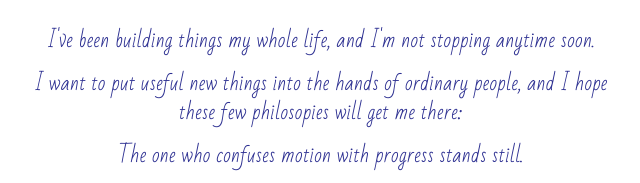
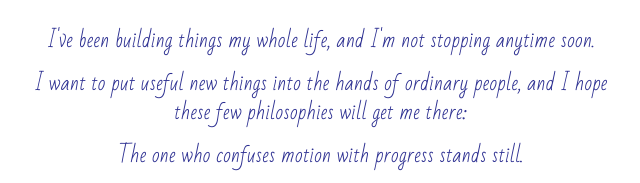
Before and after one commit to hellojustin/hellojustin.github.io, a website: page index.html in a window 1280 px wide. Shown: the part 614-797 px from the top of the page, 319-959 px from the left. Drawn offline with nearby package versions, Linux system fonts and the light colour scheme.

Commit message:
Fixes typo in personal statement section.

```diff
--- a/index.html
+++ b/index.html
@@ -45,7 +45,7 @@
         </p>
         <p>
           I want to put useful new things into the hands of ordinary
-          people, and I hope these few philosopies will get me there:
+          people, and I hope these few philosophies will get me there:
         </p>
         <p>
           The one who confuses motion with progress stands still.
```
